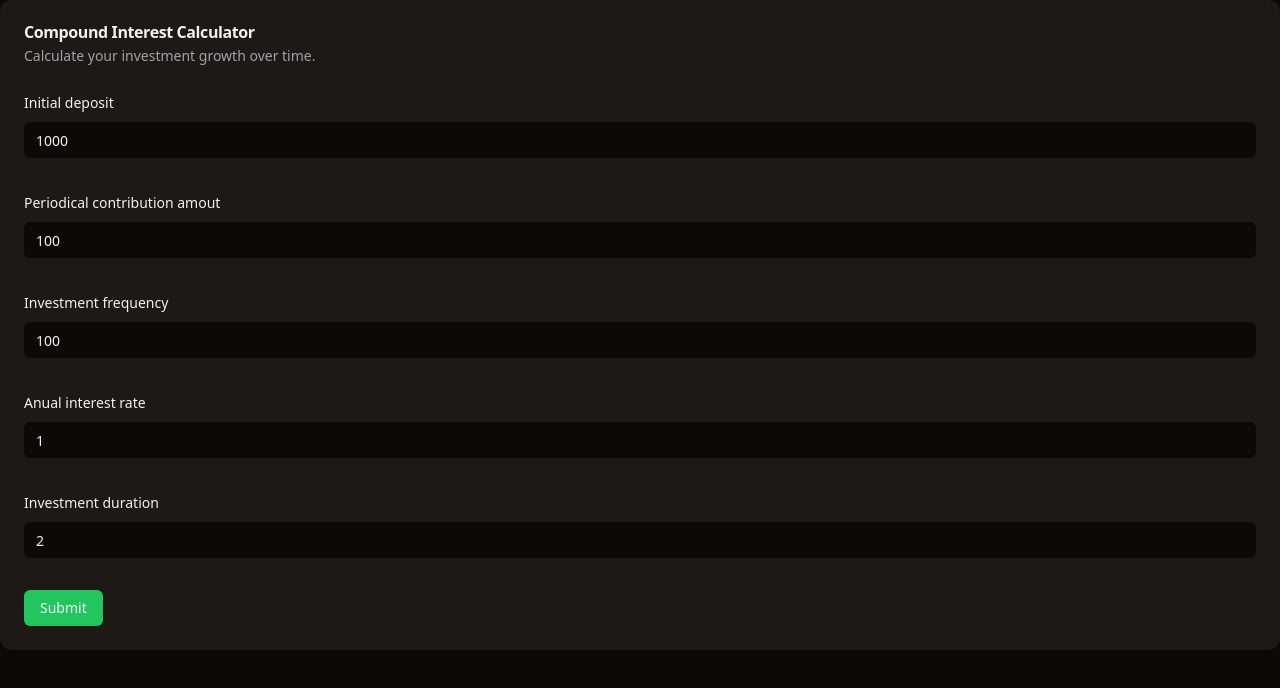
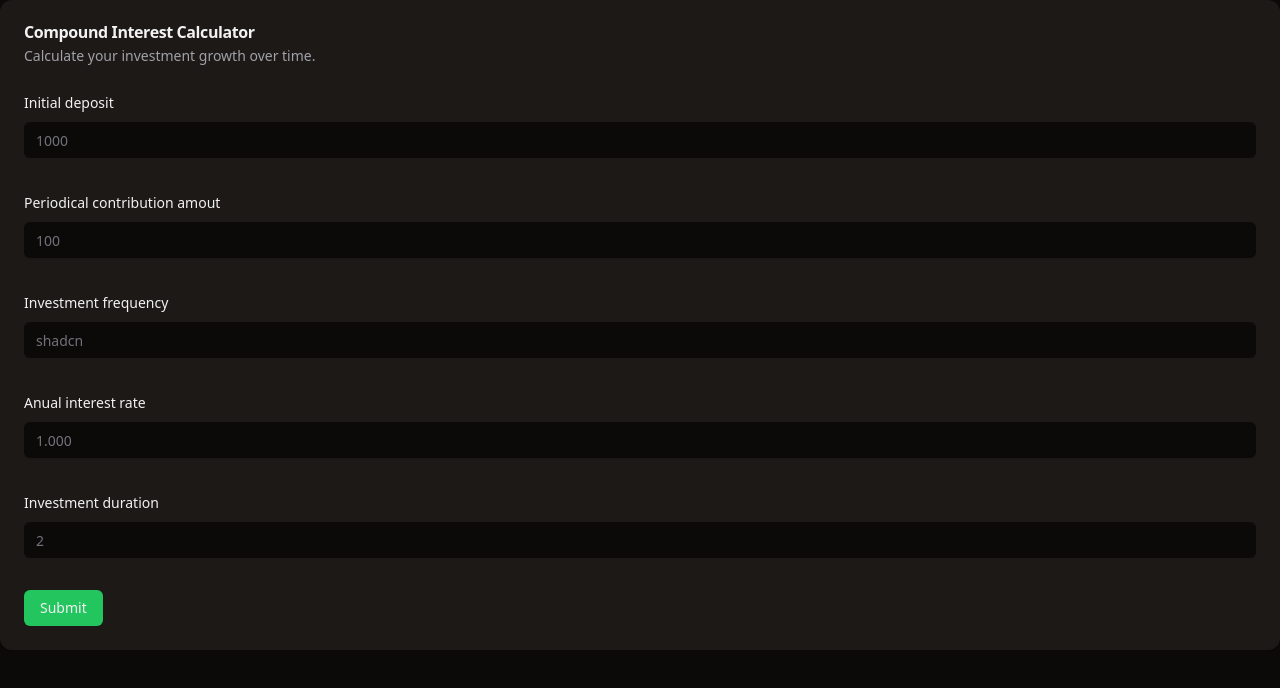
Before and after one commit to Jeanpefe/compound-interest-calculator, a React (Vite) app: page / in a window 1280 px wide. Shown: the top 688 px of the page. Built offline with nearby package versions, Linux system fonts and the light colour scheme.

Commit message:
feat: type number in form input

```diff
--- a/src/App.tsx
+++ b/src/App.tsx
@@ -7,7 +7,6 @@ import { Button } from "@/components/ui/button"
 import {
   Form,
   FormControl,
-  FormDescription,
   FormField,
   FormItem,
   FormLabel,
@@ -31,11 +30,6 @@ function App() {
   const form = useForm<FormData>({
     resolver: zodResolver(formSchema),
     defaultValues: {
-      initialDeposit: 1000,
-      periodicalContributionAmout: 100,
-      investmentFrequency: 100,
-      anualInterestRate: 1.000,
-      duration: 2
     },
   })
 
@@ -45,7 +39,7 @@ function App() {
 
   return (
     <body className='bg-background h-screen'>
-      <Card>
+      <Card className='w-82'>
         <CardHeader>
           <CardTitle>Compound Interest Calculator</CardTitle>
           <CardDescription>Calculate your investment growth over time.</CardDescription>
@@ -60,7 +54,7 @@ function App() {
                   <FormItem>
                     <FormLabel>Initial deposit</FormLabel>
                     <FormControl>
-                      <Input placeholder="1000" {...field} />
+                      <Input type="number" placeholder="1000" {...field} />
                     </FormControl>
                     <FormMessage />
                   </FormItem>
@@ -73,7 +67,7 @@ function App() {
                   <FormItem>
                     <FormLabel>Periodical contribution amout</FormLabel>
                     <FormControl>
-                      <Input placeholder="100" {...field} />
+                      <Input type="number" placeholder="100" {...field} />
                     </FormControl>
                     <FormMessage />
                   </FormItem>
@@ -86,7 +80,7 @@ function App() {
                   <FormItem>
                     <FormLabel>Investment frequency</FormLabel>
                     <FormControl>
-                      <Input placeholder="shadcn" {...field} />
+                      <Input type="number" placeholder="shadcn" {...field} />
                     </FormControl>
                     <FormMessage />
                   </FormItem>
@@ -99,7 +93,7 @@ function App() {
                   <FormItem>
                     <FormLabel>Anual interest rate</FormLabel>
                     <FormControl>
-                      <Input placeholder="1.000" {...field} />
+                      <Input type="number" placeholder="1.000" {...field} />
                     </FormControl>
                     <FormMessage />
                   </FormItem>
@@ -112,7 +106,7 @@ function App() {
                   <FormItem>
                     <FormLabel>Investment duration</FormLabel>
                     <FormControl>
-                      <Input placeholder="2" {...field} />
+                      <Input type="number" placeholder="2" {...field} />
                     </FormControl>
                     <FormMessage />
                   </FormItem>
```
